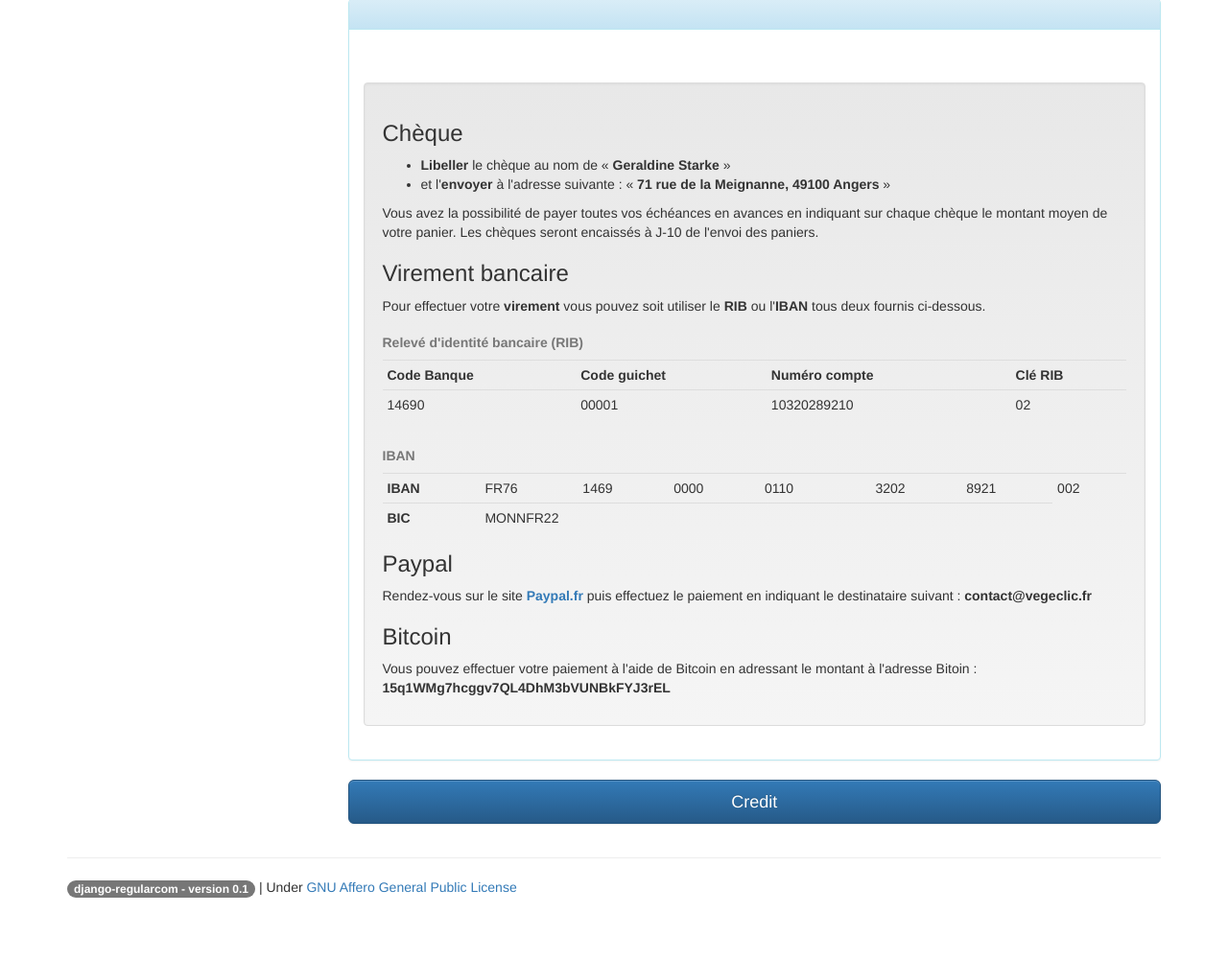
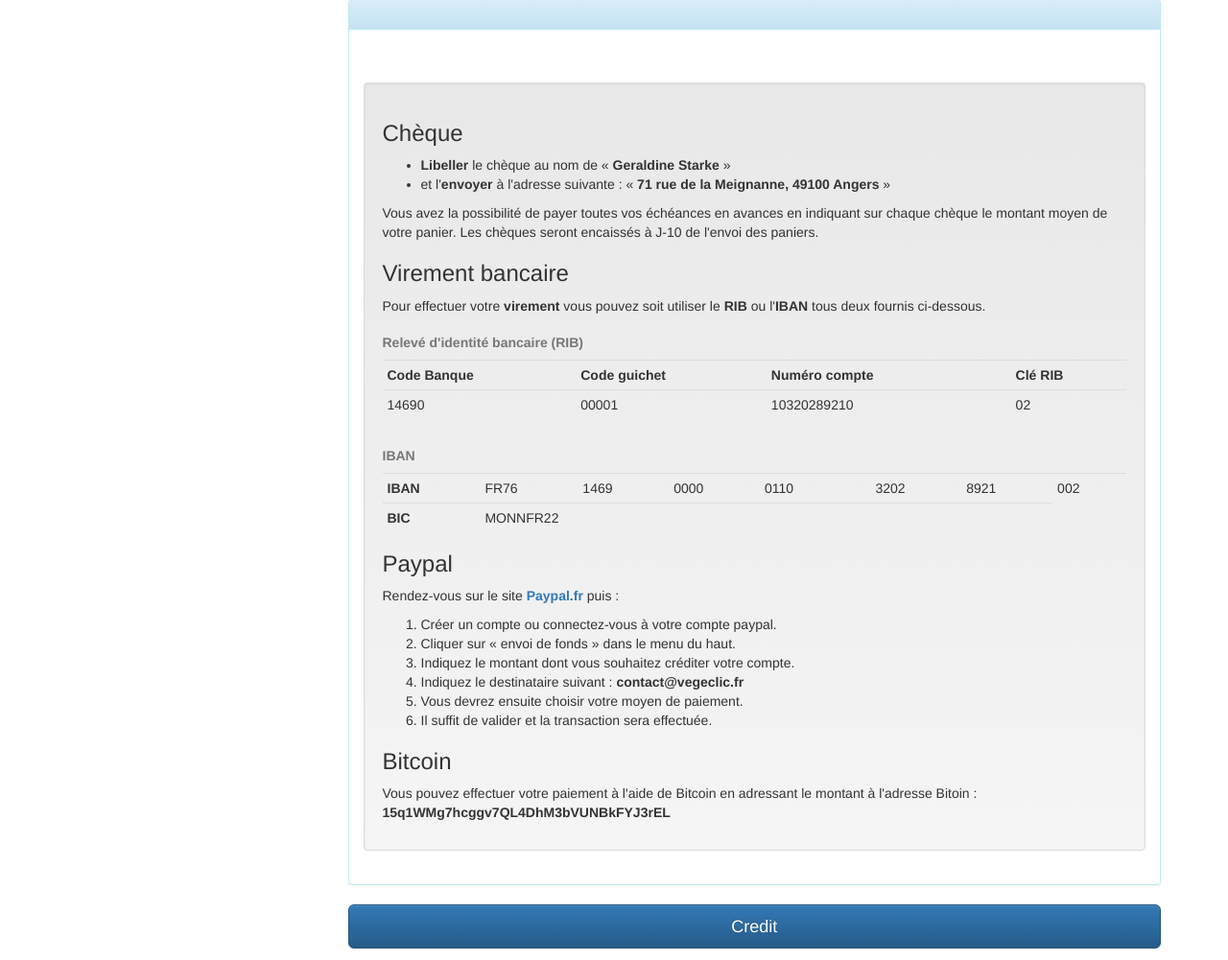
Before and after one commit to vegeclic/django-regularcom, a Django app: template wallets/templates/wallets/credit.html in a window 1280 px wide. Shown: the part 434-1435 px from the top of the page at 96% size. Before the commit the page ends 1370 px from the top, so only its background shows below. Run offline with Django 3.2, Linux system fonts and the light colour scheme; the template is opened without the code that fills it, so the values that code supplies are empty; some libraries are stand-ins or nearby versions.

Commit message:
* wallets/templates/wallets/credit.html: added paypal instructions

```diff
--- a/wallets/templates/wallets/credit.html
+++ b/wallets/templates/wallets/credit.html
@@ -71,8 +71,16 @@
 	  </div>
 	  <div class="payment_type_detail" id="payment_type_p">
 	    <h3>Paypal</h3>
-	    <p>Rendez-vous sur le site <a href="http://www.paypal.fr"><strong>Paypal.fr</strong></a> puis effectuez le paiement en indiquant le destinataire suivant : <strong>contact@vegeclic.fr</strong></p>
-
+	    <p>Rendez-vous sur le site <a href="http://www.paypal.fr"><strong>Paypal.fr</strong></a> puis :
+               <ol>
+                 <li>Créer un compte ou connectez-vous à votre compte paypal.</li>
+                 <li>Cliquer sur « envoi de fonds » dans le menu du haut.</li>
+                 <li>Indiquez le montant dont vous souhaitez créditer votre compte.</li>
+                 <li>Indiquez le destinataire suivant : <strong>contact@vegeclic.fr</strong></li>
+                 <li>Vous devrez ensuite choisir votre moyen de paiement.</li>
+                 <li>Il suffit de valider et la transaction sera effectuée.</li>
+               </ol>
+            </p>
 	    {% comment %}
 	    <form action="https://www.paypal.com/cgi-bin/webscr" method="post">
 	      <input type="hidden" name="cmd" value="_cart"/>
```
